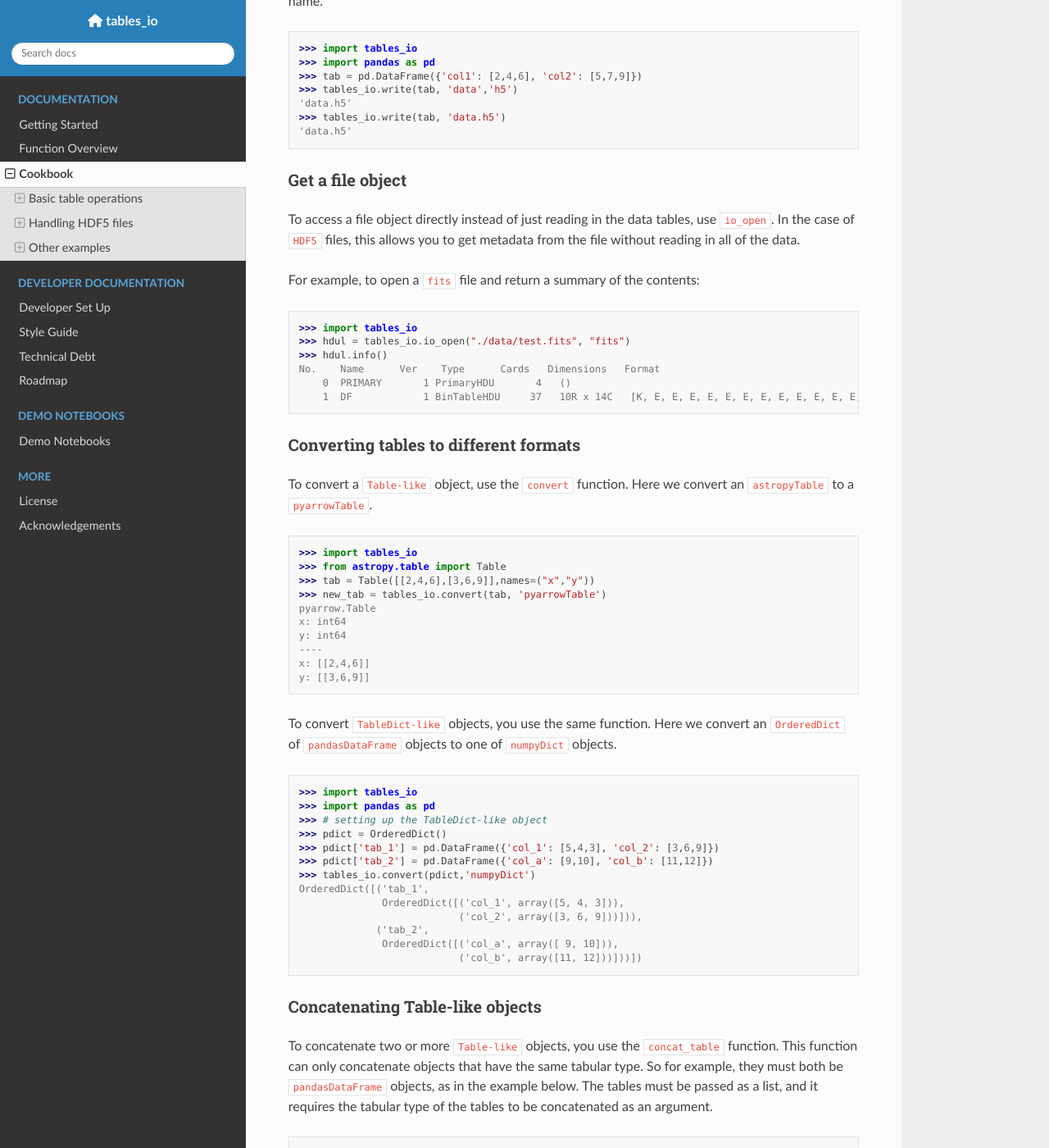
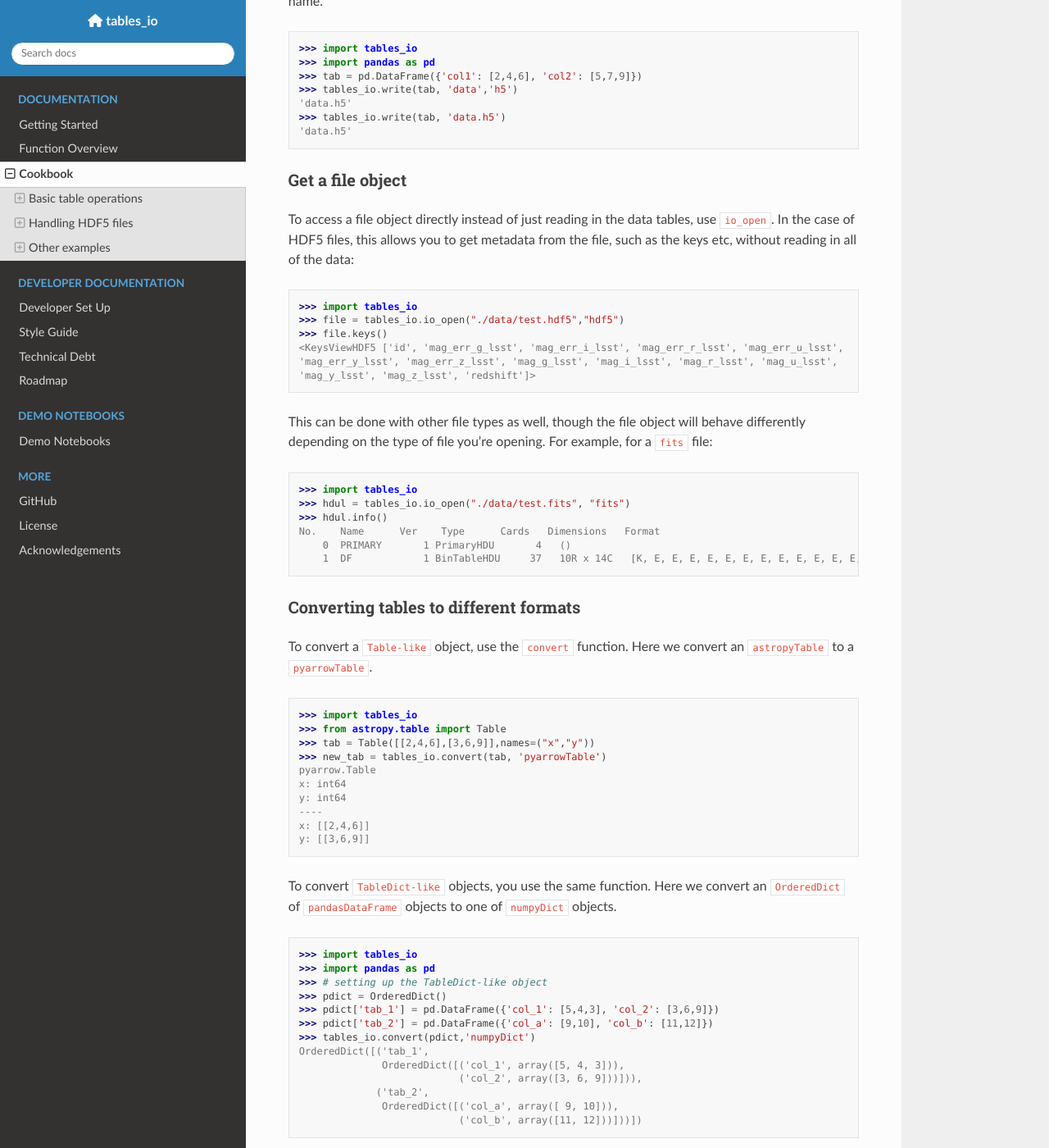
Before and after one commit to LSSTDESC/tables_io, a Sphinx documentation site: the page built from docs/cookbook.md, in a window 1280 px wide and 1400 px high, scrolled down 881 px. Shown: the whole window at 82% size. Built offline with Sphinx 7.4.7 and the Read the Docs theme 3.1.0, drawn with Linux system fonts in a browser that asks for light colours; nearby versions of some CDN libraries; pages that are not in the unit, such as notebooks, are missing from menus; the version number could not be read and is left out; some of the changed text lies outside the part shown.

Commit message:
WIP minor documentation updates from feedback

````diff
--- a/docs/cookbook.md
+++ b/docs/cookbook.md
@@ -49,9 +49,21 @@ In this example, we write out a `pandasDataFrame` object to an `HDF5` file in tw
 
 ### Get a file object
 
-To access a file object directly instead of just reading in the data tables, use [`io_open`](#tables_io.io_utils.read.io_open). In the case of `HDF5` files, this allows you to get metadata from the file without reading in all of the data.
+To access a file object directly instead of just reading in the data tables, use [`io_open`](#tables_io.io_utils.read.io_open). In the case of HDF5 files, this allows you to get metadata from the file, such as the keys etc, without reading in all of the data:
 
-For example, to open a `fits` file and return a summary of the contents:
+```{doctest}
+
+>>> import tables_io
+>>> file = tables_io.io_open("./data/test.hdf5","hdf5")
+>>> file.keys()
+<KeysViewHDF5 ['id', 'mag_err_g_lsst', 'mag_err_i_lsst', 'mag_err_r_lsst', 'mag_err_u_lsst',
+'mag_err_y_lsst', 'mag_err_z_lsst', 'mag_g_lsst', 'mag_i_lsst', 'mag_r_lsst', 'mag_u_lsst',
+'mag_y_lsst', 'mag_z_lsst', 'redshift']>
+
+```
+
+This can be done with other file types as well, though the file object will behave differently depending
+on the type of file you're opening. For example, for a `fits` file:
 
 ```{doctest}
 
@@ -207,9 +219,9 @@ As with [`slice_table`](#tables_io.utils.slice_utils.slice_table), the [`slice_t
 
 ### Iterating through data in an HDF5 file
 
-To iterate through an `HDF5` file, yielding only a section of data at a time, we can use the [`iterator`](#tables_io.io_utils.iterator.iterator) or [`iterator_native`](#tables_io.io_utils.iterator.iterator) functions as shown below. You can provide the size of the data section you would like as an `int` to `chunk_size`, size here meaning the number of rows (or length of the `numpy.arrays` in the case of `numpyDict` tables). The default `chunk_size` is 100,000.
+To iterate through an HDF5 file, yielding only a section of data at a time, we can use the [`iterator`](#tables_io.io_utils.iterator.iterator) or [`iterator_native`](#tables_io.io_utils.iterator.iterator) functions as shown below. You can provide the size of the data section you would like as an `int` to `chunk_size`, size here meaning the number of rows (or length of the `numpy.arrays` in the case of `numpyDict` tables). The default `chunk_size` is 100,000.
 
-To determine the number of rows of data in the file, and therefore what an appropriate chunk size would be, you can use the [`get_input_data_length`](#tables_io.io_utils.iterator.get_input_data_length) function from the `hdf5` module as follows:
+To determine the number of rows of data in the file, and therefore what an appropriate chunk size would be, you can use the [`get_input_data_length`](#tables_io.io_utils.iterator.get_input_data_length) function from the HDF5 module as follows:
 
 ```{doctest}
 
@@ -253,7 +265,7 @@ To iterate through the file and output the data in its native tabular type inste
 
 ```
 
-If you want to use MPI, it is currently only supported for `HDF5` files. You can specify the rank and MPI size to only iterate through the data chunks that correspond to the current node (rank), as shown below:
+If you want to use MPI, it is currently only supported for HDF5 files. You can specify the rank and MPI size to only iterate through the data chunks that correspond to the current node (rank), as shown below:
 
 ```{doctest}
 
@@ -266,7 +278,7 @@ If you want to use MPI, it is currently only supported for `HDF5` files. You can
 
 ### Writing an HDF5 file from multiple places with MPI
 
-To write data to an `HDF5` file using MPI, where multiple processes write to the same file, you need to make sure that your installation of `h5py` and `hdf5` are built with MPI support. This should be the case if you installed the `tables_io` conda environment from `environment.yml` as described in the <project:./quickstart.md#parallel-installation> section.
+To write data to an HDF5 file using MPI, where multiple processes write to the same file, you need to make sure that your installation of `h5py` and `hdf5` are built with MPI support. This should be the case if you installed the `tables_io` conda environment from `environment.yml` as described in the <project:./quickstart.md#parallel-installation> section.
 
 Here's an example python file that writes out some `astropyTables` to the file `test_mpi_write.hdf5`:
 
@@ -290,7 +302,7 @@ rank: 3, size: 4, start: 75, end: 100
 
 ```
 
-This creates an `HDF5` file with two groups, `data` and `metadata`.
+This creates an HDF5 file with two groups, `data` and `metadata`.
 
 ## Other examples
 
--- a/docs/index.rst
+++ b/docs/index.rst
@@ -80,5 +80,6 @@ Features:
     :maxdepth: 3
     :caption: More
 
+    GitHub <https://github.com/LSSTDESC/tables_io>
     license
     acknowledgements
````
Also changed, not shown: other parts of docs/cookbook.md (+3 -3 lines), docs/quickstart.md (+8 -8 lines).
